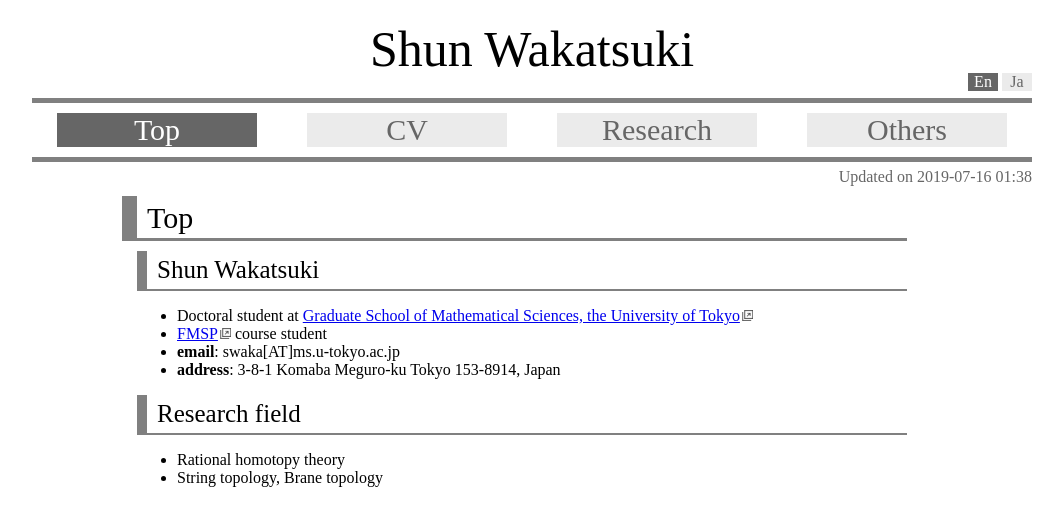
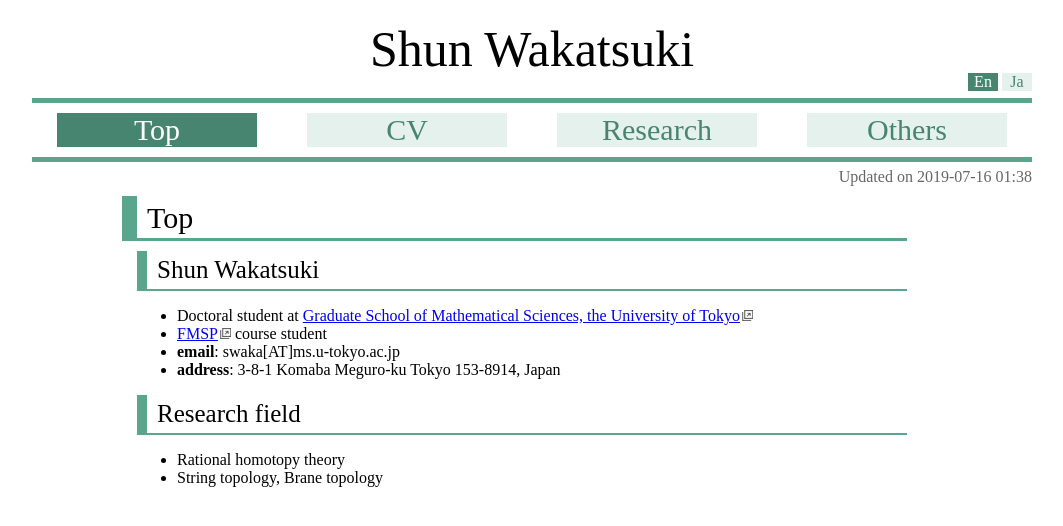
Before and after one commit to shwaka/homepage, a Jekyll site: the page built from jekyll/index.md, in a window 1280 px wide. Shown: the top 526 px of the page, without its empty margins (108-1171 px from the left). Built offline with Jekyll 4.4.1, drawn with Linux system fonts in a browser that asks for light colours.

Commit message:
refactoring scss

```diff
--- a/jekyll/_sass/palette.scss
+++ b/jekyll/_sass/palette.scss
@@ -1,19 +1,22 @@
-$color-selected: white;
-$background-color-selected: hsl(0, 0%, 40%);
+$base-color: hsl(160, 30%, 50%);
+// $base-color: hsl(0, 0%, 50%);   // 元々の配色(hueは何でも良い)
 
-$color-unselected: hsl(0, 0%, 40%);
-$background-color-unselected: hsl(0, 0%, 92%);
+$color-selected: lighten($base-color, 50%);
+$background-color-selected: darken($base-color, 10%);
 
-$border-color: gray;
-$footnote-border-color: hsl(0, 0%, 70%);
+$color-unselected: darken($base-color, 10%);
+$background-color-unselected: lighten($base-color, 42%);
+
+$border-color: $base-color;
+$footnote-border-color: lighten($base-color, 20%);
 $table-border-color: black;
 
-$hamburger-color: hsl(0, 0%, 30%);
-$hamburger-background-color: white;
+$hamburger-color: darken($base-color, 20%);
+$hamburger-background-color: lighten($base-color, 48%);
 
 $unimportant-color: hsl(0, 0%, 40%);
 
 
 // (inline) code blocks
 $inline-codeblock-background: hsl(0, 0%, 95%);
-$codeblock-filename-background: hsl(0, 0%, 85%);
+$codeblock-filename-background: lighten($base-color, 35%);
```
